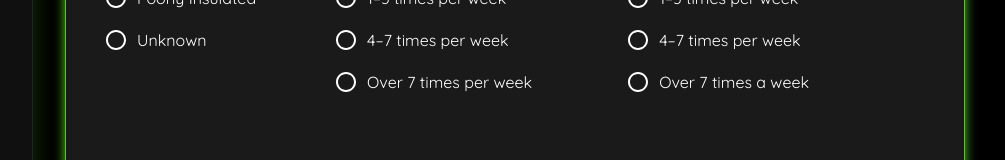
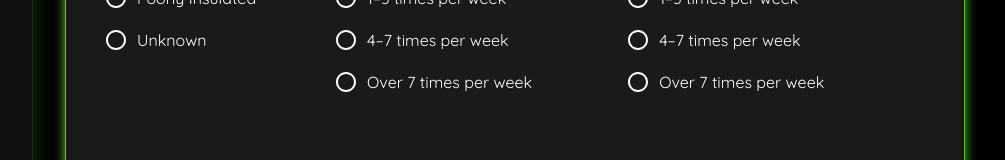
Before and after one commit to arcode35/EcoTrack, a Next.js app: page /input in a window 1280 px wide. Shown: the part 3179-3339 px from the top of the page, without its empty margins (207-1212 px from the left). Built offline with nearby package versions, Linux system fonts and the light colour scheme; no server answers; sample sign-in values are in the browser's storage.

Commit message:
Added multiple choice questions back

```diff
--- a/src/app/input/page.js
+++ b/src/app/input/page.js
@@ -1636,7 +1636,7 @@ export default function InputsPage() {
                   <FormControlLabel
                     value="12"
                     control={<Radio sx={{ color: "white" }} />}
-                    label="Over 7 times a week"
+                    label="Over 7 times per week"
                   />
                 </RadioGroup>
               </FormControl>
```
